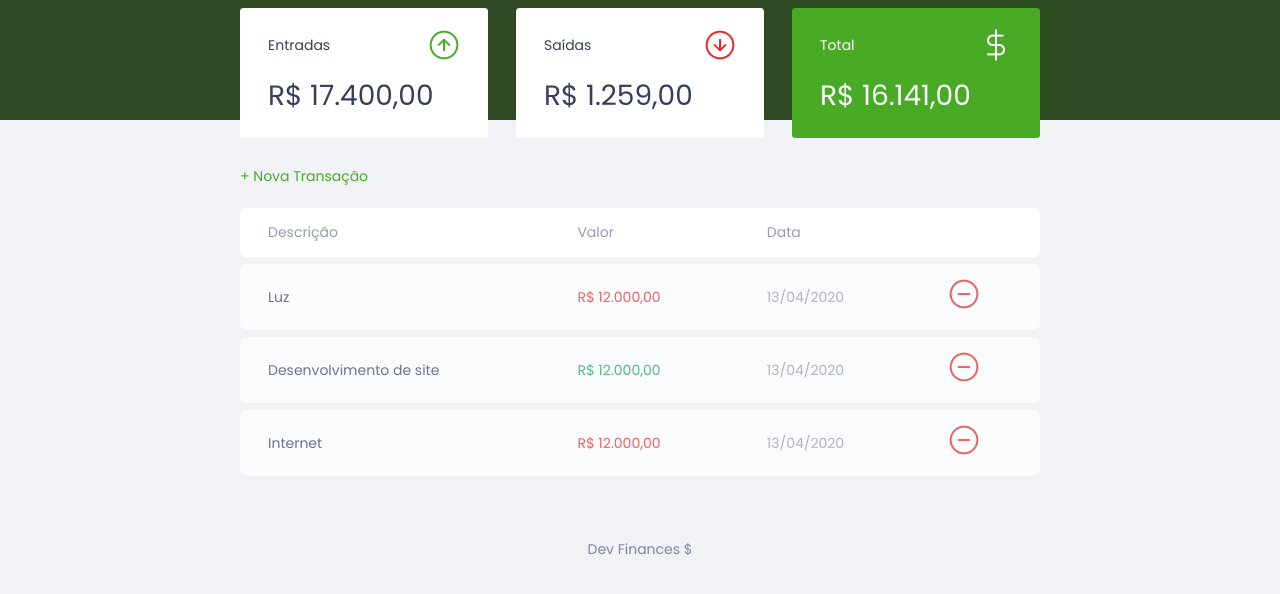
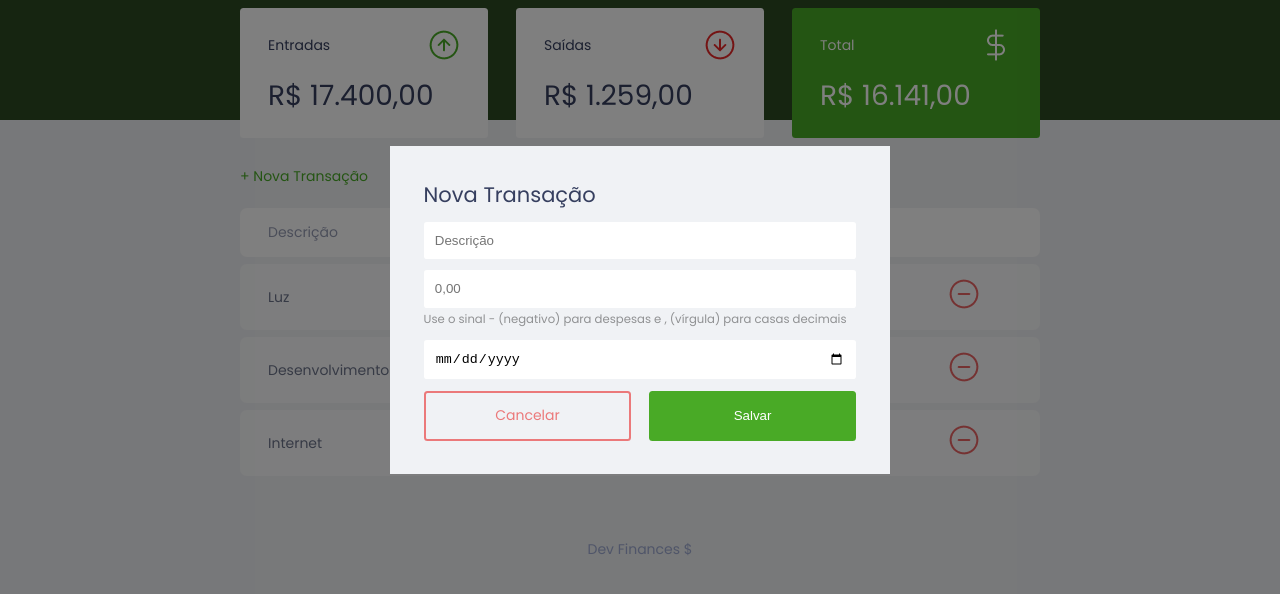
Before and after one commit to gabrieladaltoe/dev-finances, a plain HTML site: page index.html in a window 1280 px wide. Both pictures are taken after a click on the link "+ Nova Transação". Shown: the part 90-684 px from the top of the page. Drawn offline with Linux system fonts and the light colour scheme.

Commit message:
add modal

```diff
--- a/index.html
+++ b/index.html
@@ -55,7 +55,7 @@
         <section id="transaction">
             <h2 class="sr-only">Transações</h2> <!--sr é screen reader only-->
 
-            <a href="#" class="button new">+ Nova Transação</a>
+            <a href="#" class="button new" onclick="Modal.open()">+ Nova Transação</a>
 
             <table id="data-table">
                 <thead>
@@ -140,7 +140,7 @@
                     </div>
 
                     <div class="input-group actions">
-                        <a href="#" class="button cancel">Cancelar</a>
+                        <a href="#" class="button cancel" onclick="Modal.close()">Cancelar</a>
                         <button class="button">Salvar</button>
                     </div>
 
--- a/script.js
+++ b/script.js
@@ -0,0 +1,10 @@
+const modalContent = document.querySelector('.modal-overlay')
+
+const Modal = {
+    open(){
+        modalContent.classList.add('active')
+    },
+    close(){
+        modalContent.classList.remove('active')
+    }
+}
```
